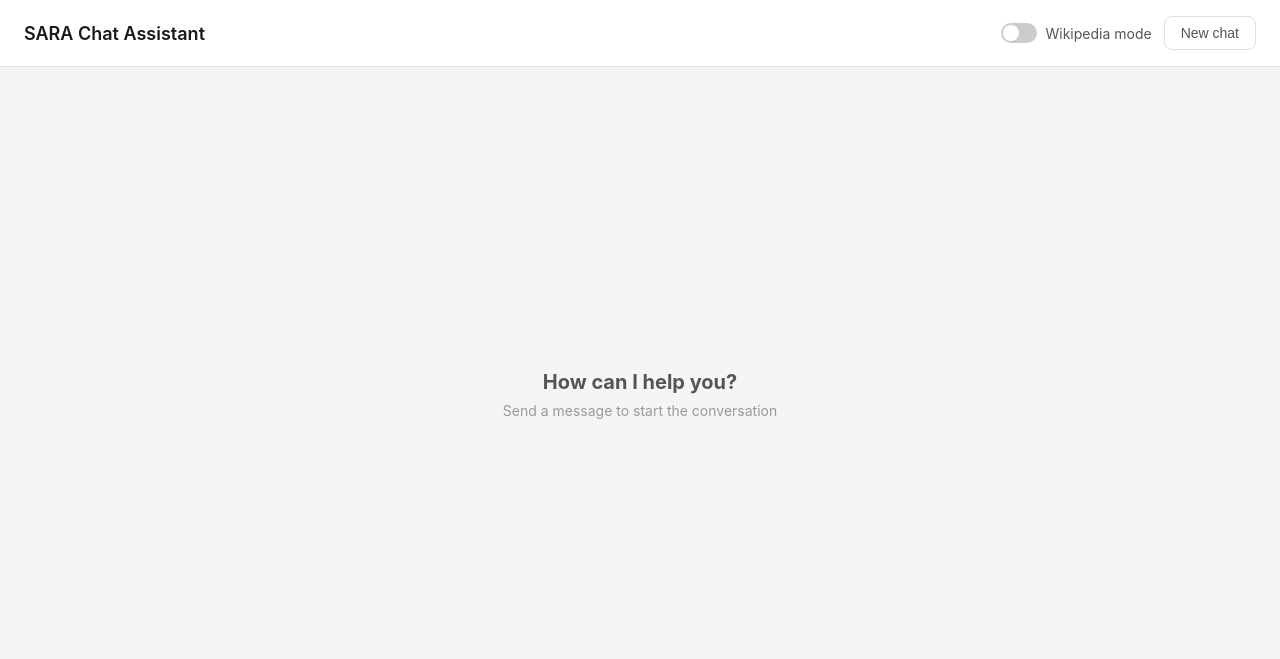
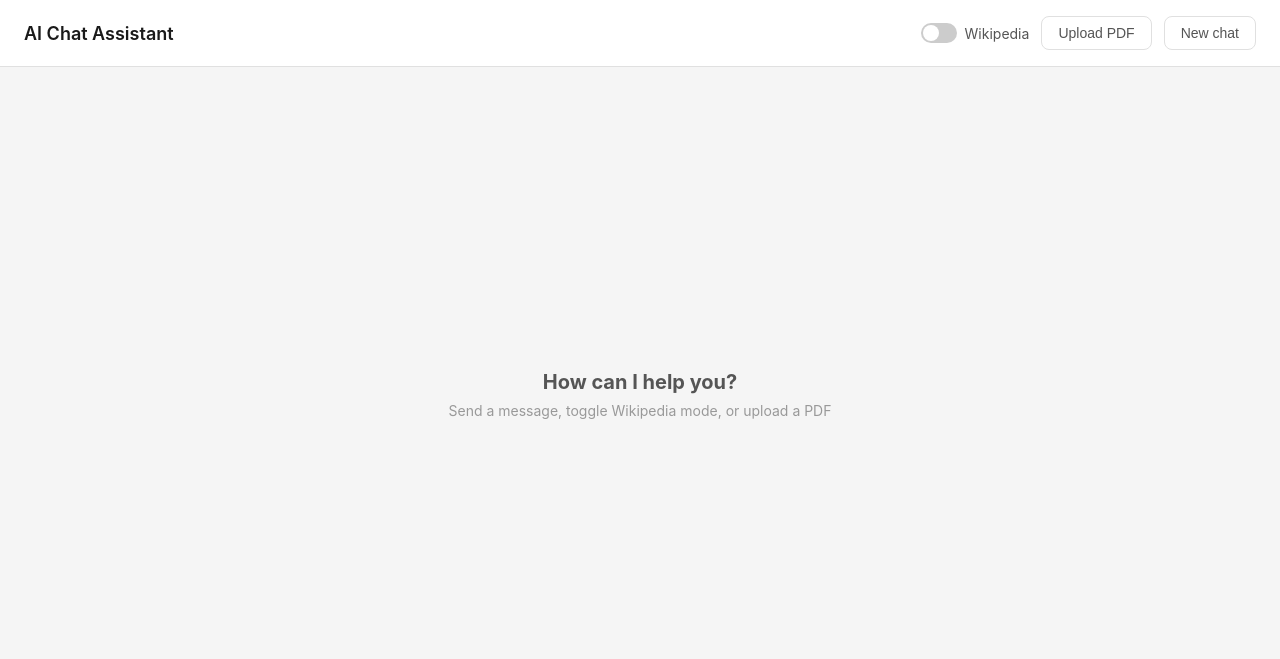
Before and after one commit to sajinaa-pk/SARA-AI-chat-Assistant, a FastAPI app: page / in a window 1280 px wide. Shown: the top 659 px of the page. Run offline with FastAPI, Linux system fonts and the light colour scheme.

Commit message:
Add PDF RAG: chunking, ChromaDB embeddings, citation-grounded answers

```diff
--- a/app/main.py
+++ b/app/main.py
@@ -1,22 +1,47 @@
-from fastapi import FastAPI
+from fastapi import FastAPI, UploadFile, File
 from fastapi.responses import StreamingResponse, HTMLResponse
 from pydantic import BaseModel
 from typing import Optional
 import uuid
+import os
+import shutil
 from app.chat import stream_chat
 from app.history import get_history, save_history, clear_history
+from app.pdf_rag import index_pdf
 
 app = FastAPI()
+
+UPLOAD_DIR = "uploads"
+os.makedirs(UPLOAD_DIR, exist_ok=True)
 
 class ChatRequest(BaseModel):
     message: str
     session_id: Optional[str] = None
     use_wiki: bool = False
+    doc_id: Optional[str] = None
 
 @app.get("/", response_class=HTMLResponse)
 async def index():
     with open("app/templates/index.html") as f:
         return HTMLResponse(content=f.read())
+
+@app.post("/upload-pdf")
+async def upload_pdf(file: UploadFile = File(...)):
+    doc_id = str(uuid.uuid4())
+    file_path = os.path.join(UPLOAD_DIR, f"{doc_id}.pdf")
+
+    with open(file_path, "wb") as f:
+        shutil.copyfileobj(file.file, f)
+
+    chunk_count = index_pdf(file_path, doc_id)
+
+    os.remove(file_path)
+
+    return {
+        "doc_id": doc_id,
+        "filename": file.filename,
+        "chunks_indexed": chunk_count
+    }
 
 @app.post("/chat")
 async def chat(request: ChatRequest):
@@ -25,7 +50,7 @@ async def chat(request: ChatRequest):
 
     async def generate():
         full_response = ""
-        for chunk in stream_chat(history, request.message, request.use_wiki):
+        for chunk in stream_chat(history, request.message, request.use_wiki, request.doc_id):
             full_response += chunk
             yield chunk
 
--- a/app/templates/index.html
+++ b/app/templates/index.html
@@ -3,7 +3,7 @@
 <head>
     <meta charset="UTF-8">
     <meta name="viewport" content="width=device-width, initial-scale=1.0">
-    <title>SARA Chat Assistant</title>
+    <title>AI Chat Assistant</title>
     <style>
         * { margin: 0; padding: 0; box-sizing: border-box; }
 
@@ -32,7 +32,7 @@
             gap: 12px;
         }
 
-        .wiki-toggle {
+        .mode-toggle {
             display: flex;
             align-items: center;
             gap: 8px;
@@ -41,7 +41,7 @@
             cursor: pointer;
         }
 
-        .wiki-toggle input[type="checkbox"] {
+        .mode-toggle input[type="checkbox"] {
             width: 36px;
             height: 20px;
             appearance: none;
@@ -52,11 +52,11 @@
             transition: background 0.2s;
         }
 
-        .wiki-toggle input[type="checkbox"]:checked {
+        .mode-toggle input[type="checkbox"]:checked {
             background: #1a1a1a;
         }
 
-        .wiki-toggle input[type="checkbox"]::after {
+        .mode-toggle input[type="checkbox"]::after {
             content: '';
             position: absolute;
             width: 16px;
@@ -68,11 +68,11 @@
             transition: left 0.2s;
         }
 
-        .wiki-toggle input[type="checkbox"]:checked::after {
+        .mode-toggle input[type="checkbox"]:checked::after {
             left: 18px;
         }
 
-        #new-chat-btn {
+        #upload-btn, #new-chat-btn {
             background: none;
             border: 1px solid #e0e0e0;
             padding: 8px 16px;
@@ -82,7 +82,20 @@
             color: #555;
         }
 
-        #new-chat-btn:hover { background: #f5f5f5; }
+        #upload-btn:hover, #new-chat-btn:hover { background: #f5f5f5; }
+
+        #pdf-status {
+            font-size: 13px;
+            color: #0a7d3a;
+            background: #e8f7ed;
+            padding: 6px 12px;
+            border-radius: 8px;
+            display: none;
+            align-items: center;
+            gap: 6px;
+        }
+
+        #pdf-status.active { display: flex; }
 
         #chat-window {
             flex: 1;
@@ -117,7 +130,7 @@
             border-bottom-left-radius: 4px;
         }
 
-        .wiki-badge {
+        .source-badge {
             font-size: 11px;
             background: #f0f0f0;
             color: #555;
@@ -176,16 +189,23 @@
 
         .empty-state h2 { font-size: 20px; color: #555; }
         .empty-state p { font-size: 14px; }
+
+        #file-input { display: none; }
     </style>
 </head>
 <body>
     <header>
-        <h1>SARA Chat Assistant</h1>
+        <h1>AI Chat Assistant</h1>
         <div class="header-right">
-            <label class="wiki-toggle">
-                <input type="checkbox" id="wiki-toggle">
-                Wikipedia mode
+            <div id="pdf-status">
+                <span id="pdf-filename"></span>
+            </div>
+            <label class="mode-toggle">
+               <input type="checkbox" id="wiki-toggle" onchange="handleWikiToggle(this.checked)">
+                Wikipedia
             </label>
+            <input type="file" id="file-input" accept=".pdf" onchange="handleFileUpload(event)">
+            <button id="upload-btn" onclick="document.getElementById('file-input').click()">Upload PDF</button>
             <button id="new-chat-btn" onclick="newChat()">New chat</button>
         </div>
     </header>
@@ -193,7 +213,7 @@
     <div id="chat-window">
         <div class="empty-state" id="empty-state">
             <h2>How can I help you?</h2>
-            <p>Send a message to start the conversation</p>
+            <p>Send a message, toggle Wikipedia mode, or upload a PDF</p>
         </div>
     </div>
 
@@ -211,6 +231,7 @@
     <script>
         let sessionId = null;
         let isStreaming = false;
+        let docId = null;
 
         function autoResize(el) {
             el.style.height = 'auto';
@@ -223,29 +244,60 @@
                 sendMessage();
             }
         }
+        function handleWikiToggle(checked) {
+    if (checked && docId) {
+        docId = null;
+        document.getElementById('pdf-status').classList.remove('active');
+    }
+}
+        async function handleFileUpload(event) {
+            const file = event.target.files[0];
+            if (!file) return;
 
-        function addMessage(role, text, isWiki = false) {
+            const statusEl = document.getElementById('pdf-status');
+            const filenameEl = document.getElementById('pdf-filename');
+            filenameEl.textContent = 'Indexing ' + file.name + '...';
+            statusEl.classList.add('active');
+
+            const formData = new FormData();
+            formData.append('file', file);
+
+            try {
+                const response = await fetch('/upload-pdf', {
+                    method: 'POST',
+                    body: formData
+                });
+                const data = await response.json();
+                docId = data.doc_id;
+                filenameEl.textContent = data.filename + ' (' + data.chunks_indexed + ' chunks)';
+                document.getElementById('wiki-toggle').checked = false;
+            } catch (err) {
+                filenameEl.textContent = 'Upload failed';
+            }
+        }
+
+        function addMessage(role, text, sourceLabel = null) {
             const emptyState = document.getElementById('empty-state');
             if (emptyState) emptyState.remove();
 
             const div = document.createElement('div');
             div.className = `message ${role}`;
 
-            if (isWiki && role === 'assistant') {
+            if (sourceLabel && role === 'assistant') {
                 const badge = document.createElement('div');
-                badge.className = 'wiki-badge';
-                badge.textContent = 'Wikipedia';
+                badge.className = 'source-badge';
+                badge.textContent = sourceLabel;
                 div.appendChild(badge);
             }
 
-            const text_div = document.createElement('div');
-            text_div.textContent = text;
-            div.appendChild(text_div);
+            const textDiv = document.createElement('div');
+            textDiv.textContent = text;
+            div.appendChild(textDiv);
 
             const chatWindow = document.getElementById('chat-window');
             chatWindow.appendChild(div);
             chatWindow.scrollTop = chatWindow.scrollHeight;
-            return text_div;
+            return textDiv;
         }
 
         async function sendMessage() {
@@ -261,7 +313,11 @@
 
             addMessage('user', message);
 
-            const assistantTextDiv = addMessage('assistant', 'Thinking...', useWiki);
+            let sourceLabel = null;
+            if (docId) sourceLabel = 'PDF document';
+            else if (useWiki) sourceLabel = 'Wikipedia';
+
+            const assistantTextDiv = addMessage('assistant', 'Thinking...', sourceLabel);
             assistantTextDiv.style.opacity = '0.5';
             assistantTextDiv.style.fontStyle = 'italic';
 
@@ -272,7 +328,8 @@
                     body: JSON.stringify({
                         message,
                         session_id: sessionId,
-                        use_wiki: useWiki
+                        use_wiki: useWiki,
+                        doc_id: docId
                     })
                 });
 
@@ -306,11 +363,14 @@
 
         function newChat() {
             sessionId = null;
+            docId = null;
+            document.getElementById('pdf-status').classList.remove('active');
+            document.getElementById('wiki-toggle').checked = false;
             const chatWindow = document.getElementById('chat-window');
             chatWindow.innerHTML = `
                 <div class="empty-state" id="empty-state">
                     <h2>How can I help you?</h2>
-                    <p>Send a message to start the conversation</p>
+                    <p>Send a message, toggle Wikipedia mode, or upload a PDF</p>
                 </div>`;
         }
     </script>
--- a/requirements.txt
+++ b/requirements.txt
@@ -7,3 +7,6 @@ groq
 httpx
 wikipedia-api
 typing
+chromadb
+pypdf
+python-multipart
```
Also changed, not shown: app/chat.py (+15 -6 lines), app/pdf_rag.py (added, +78 -0 lines), app/prompts.py (+15 -0 lines), 1 other file.
